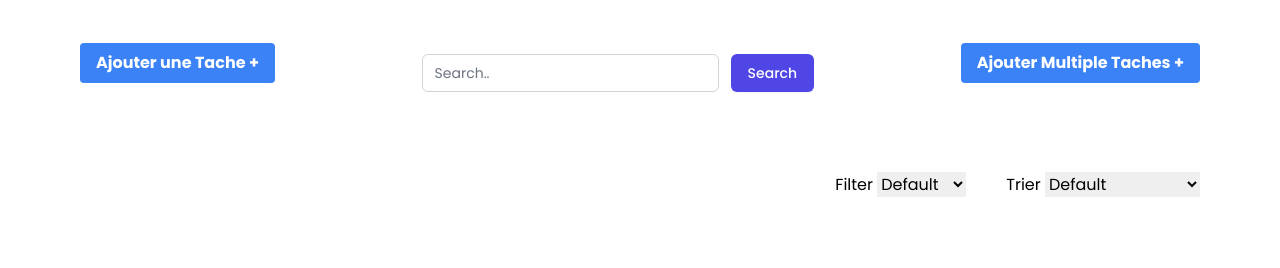
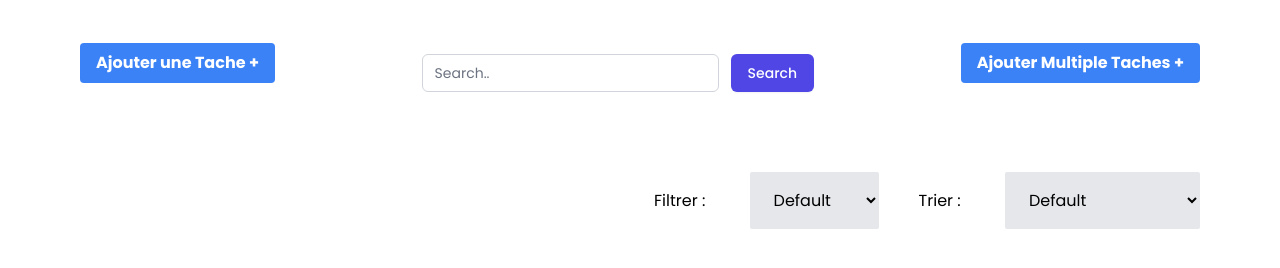
Before and after one commit to ABDELHAFIDAIT/TaskFlow, a website: page pages/index.html in a window 1280 px wide. Shown: the part 94-362 px from the top of the page. Drawn offline with Linux system fonts and the light colour scheme.

Commit message:
Styler les Sélécteurs de Filtre et de Tri

```diff
--- a/pages/index.html
+++ b/pages/index.html
@@ -65,8 +65,8 @@
 
             <section class="filter-sort flex justify-end items-center py-10">
                 <div class="filter">
-                    <label for="filter">Filter</label>
-                    <select name="filter" id="filter-select">
+                    <label for="filter">Filtrer :</label>
+                    <select name="filter" class="filter-select ml-10 px-5 py-4 bg-gray-200 rounded-sm">
                         <option value="filter-option">Default</option>
                         <option value="filter-option">Priorité 1</option>
                         <option value="filter-option">Priorité 2</option>
@@ -74,8 +74,8 @@
                     </select>
                 </div>
                 <div class="sort  ml-10">
-                    <label for="sort" class="mr-10">Trier</label>
-                    <select name="sort" id="sort-select">
+                    <label for="sort">Trier :</label>
+                    <select name="sort" class="sort-select ml-10 px-5 py-4 bg-gray-200 rounded-sm">
                         <option value="sort-option">Default</option>
                         <option value="sort-option">Priorité</option>
                         <option value="sort-option">Date d'Echéance</option>
```
